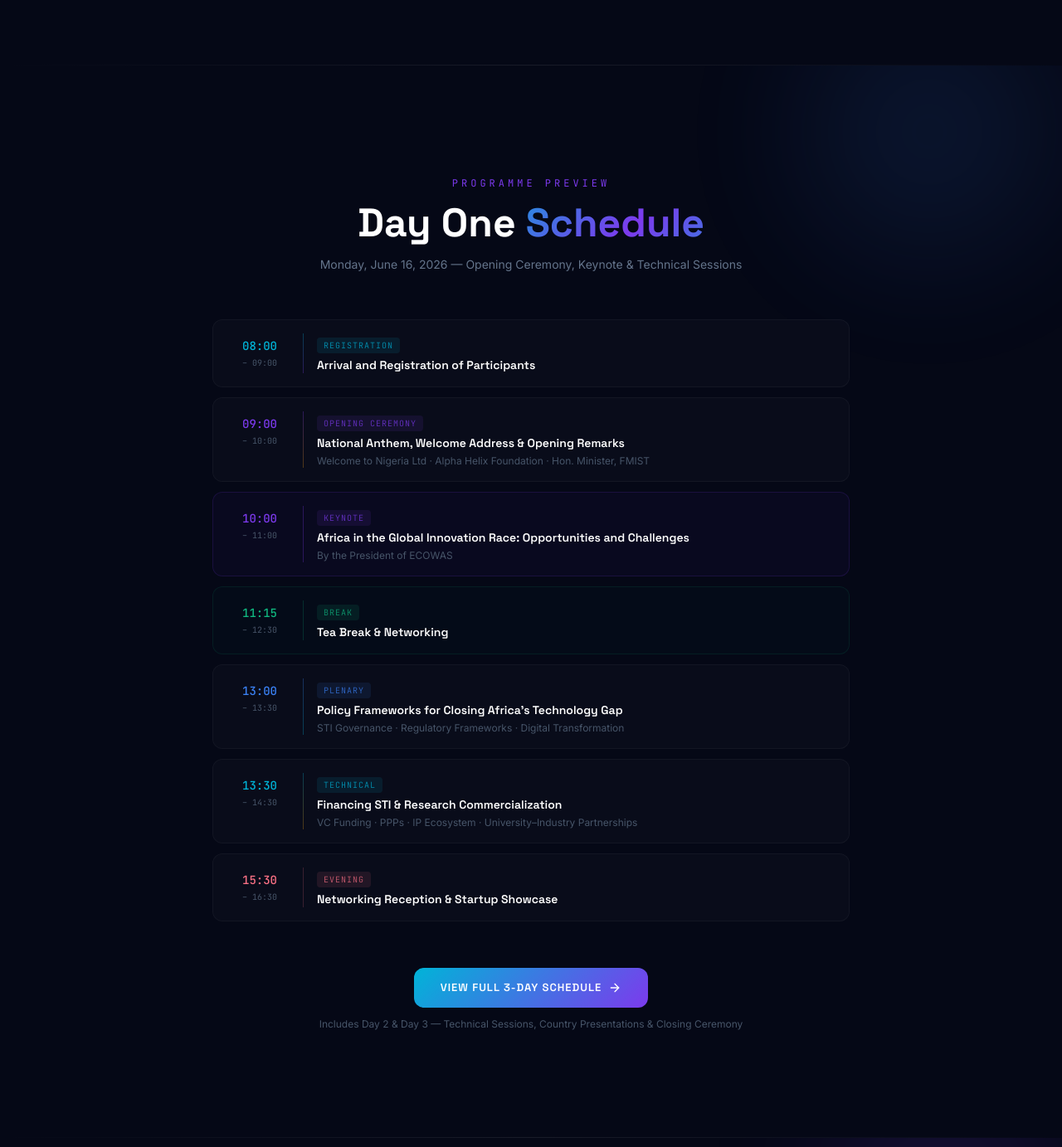
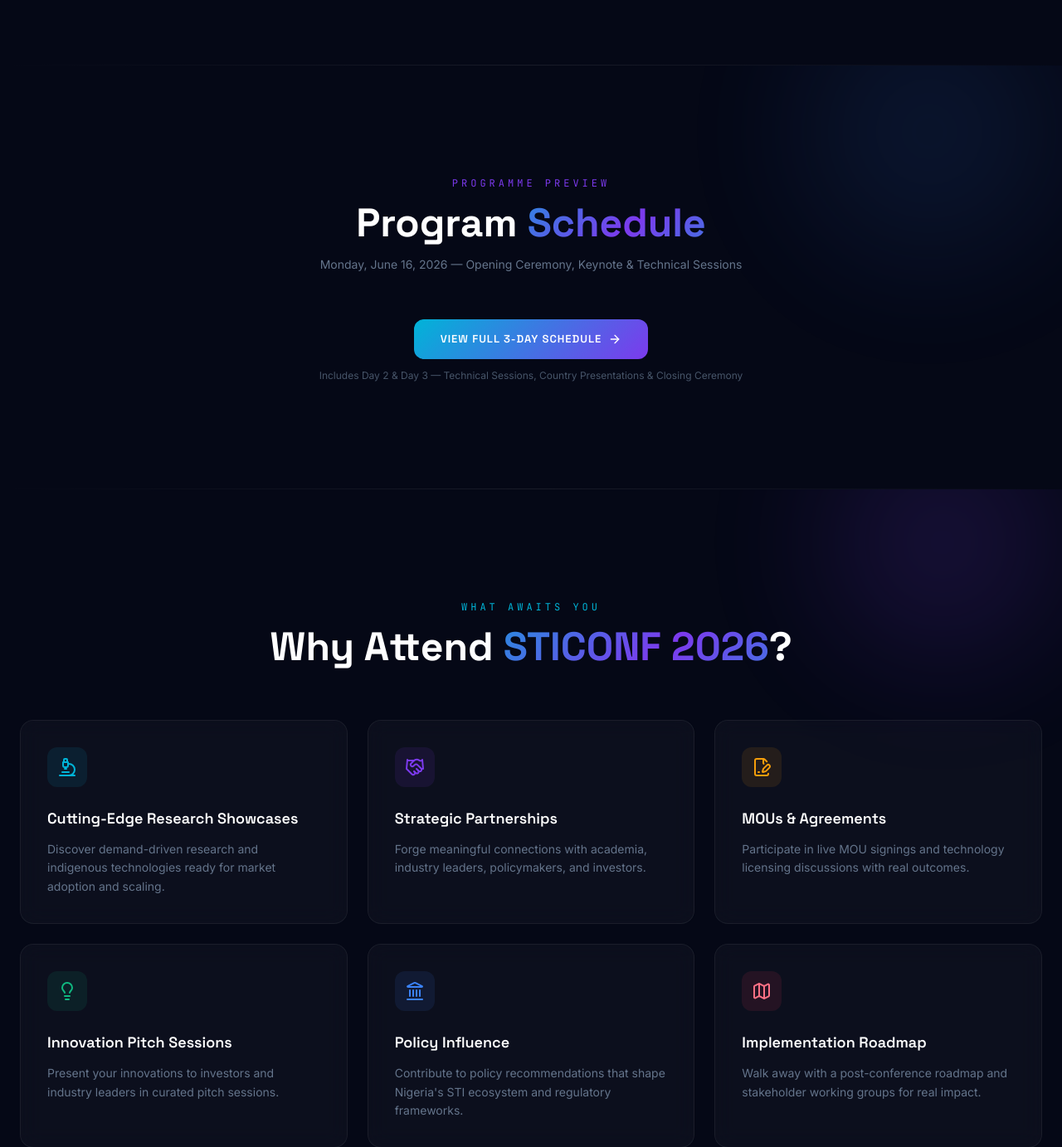
Before and after one commit to sticonfinternational-collab/sticonf, a Django app: page / in a window 1280 px wide. Shown: the part 3048-4431 px from the top of the page at 83% size. Run offline with Django 5.2, Linux system fonts and the light colour scheme; some libraries are stand-ins or nearby versions.

Commit message:
Updating Schedule

```diff
--- a/main/templates/index.html
+++ b/main/templates/index.html
@@ -392,11 +392,11 @@
     <div class="max-w-5xl mx-auto px-6">
         <div class="text-center mb-14">
             <span class="reveal inline-block text-xs font-mono tracking-[4px] uppercase text-accent-purple mb-4">Programme Preview</span>
-            <h2 class="reveal font-heading text-3xl md:text-5xl font-bold text-white mb-4">Day One <span class="gradient-text">Schedule</span></h2>
+            <h2 class="reveal font-heading text-3xl md:text-5xl font-bold text-white mb-4">Program<span class="gradient-text"> Schedule</span></h2>
             <p class="reveal text-slate-500 text-sm">Monday, June 16, 2026 — Opening Ceremony, Keynote & Technical Sessions</p>
         </div>
 
-        <div class="reveal max-w-3xl mx-auto space-y-3">
+        {% comment %} <div class="reveal max-w-3xl mx-auto space-y-3">
             <!-- Registration -->
             <div class="schedule-item">
                 <div class="schedule-time">
@@ -491,7 +491,7 @@
                     <h4 class="font-heading font-semibold text-white text-sm">Networking Reception & Startup Showcase</h4>
                 </div>
             </div>
-        </div>
+        </div> {% endcomment %}
 
         <!-- CTA Button -->
         <div class="reveal text-center mt-14">
```
